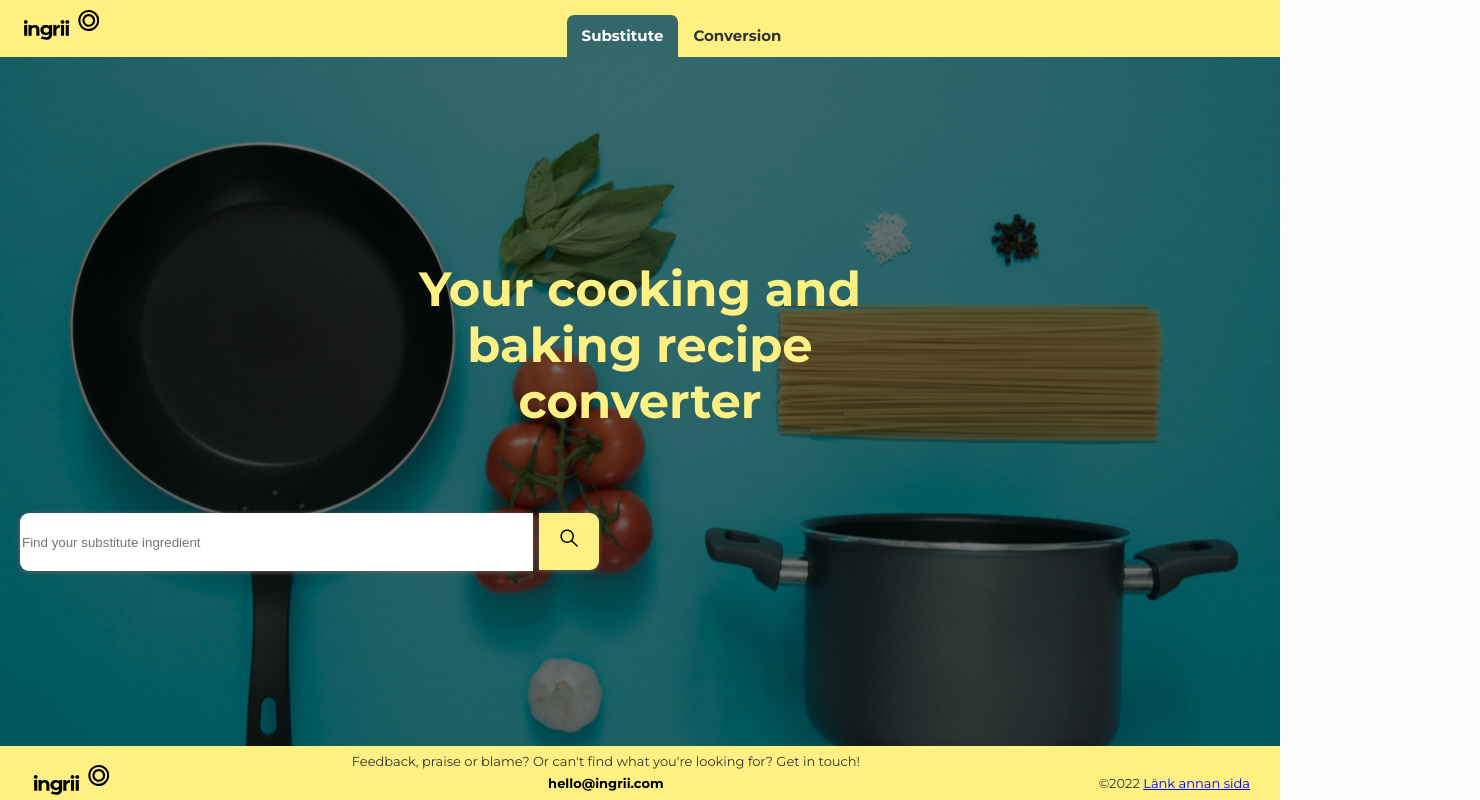
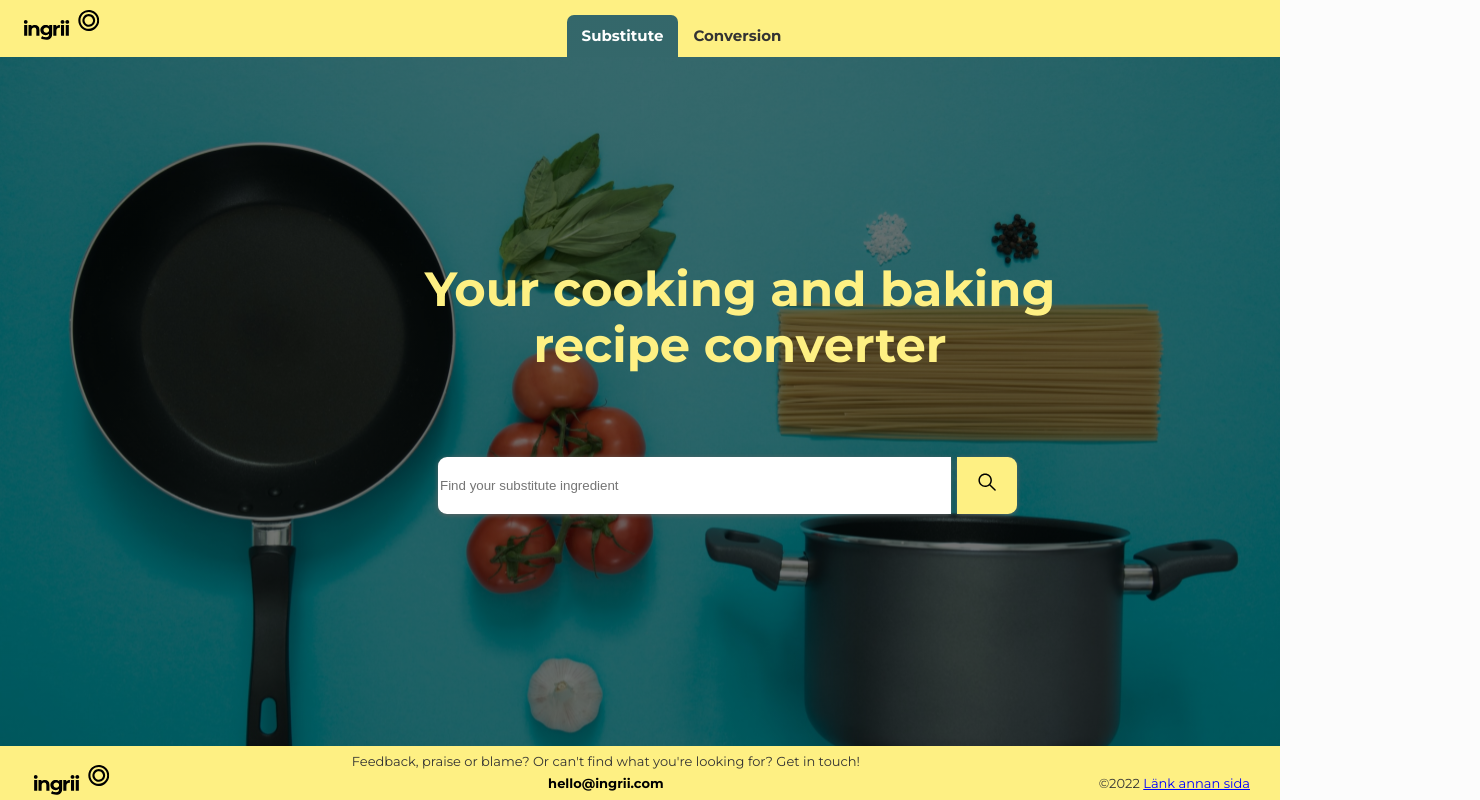
Before and after one commit to Annaaste/reactproject, a Next.js app: page /substitute in a window 1280 px wide. Shown: the whole page, 1480 px wide, since content can reach past the window. Built offline with nearby package versions, Linux system fonts and the light colour scheme.

Commit message:
added padding left and right in substitute page

```diff
--- a/components/SearchBar/SearchBar.module.scss
+++ b/components/SearchBar/SearchBar.module.scss
@@ -12,7 +12,7 @@
 }
 
 .searchInput .input {
-  height: 56px;
+  height: 55px;
   width: 509px;
   outline: none;
   border: none;
--- a/pages/substitute/index.jsx
+++ b/pages/substitute/index.jsx
@@ -19,8 +19,9 @@ const Substitute = () => {
       </Head>
       <div className={styles.backgroundImage}>
         <h1 className={styles.heading}>Your cooking and baking recipe converter</h1>
-        <SearchBar />
-
+        <div className={styles.searchBarTag}>
+          <SearchBar />
+        </div>
       </div>
 
     </>
--- a/pages/substitute/substitute.module.scss
+++ b/pages/substitute/substitute.module.scss
@@ -8,3 +8,8 @@
   padding-right: 343px;
   text-align: center;
 }
+
+.searchBarTag {
+  padding-left: 418px;
+  padding-right: 443px;
+}
```
